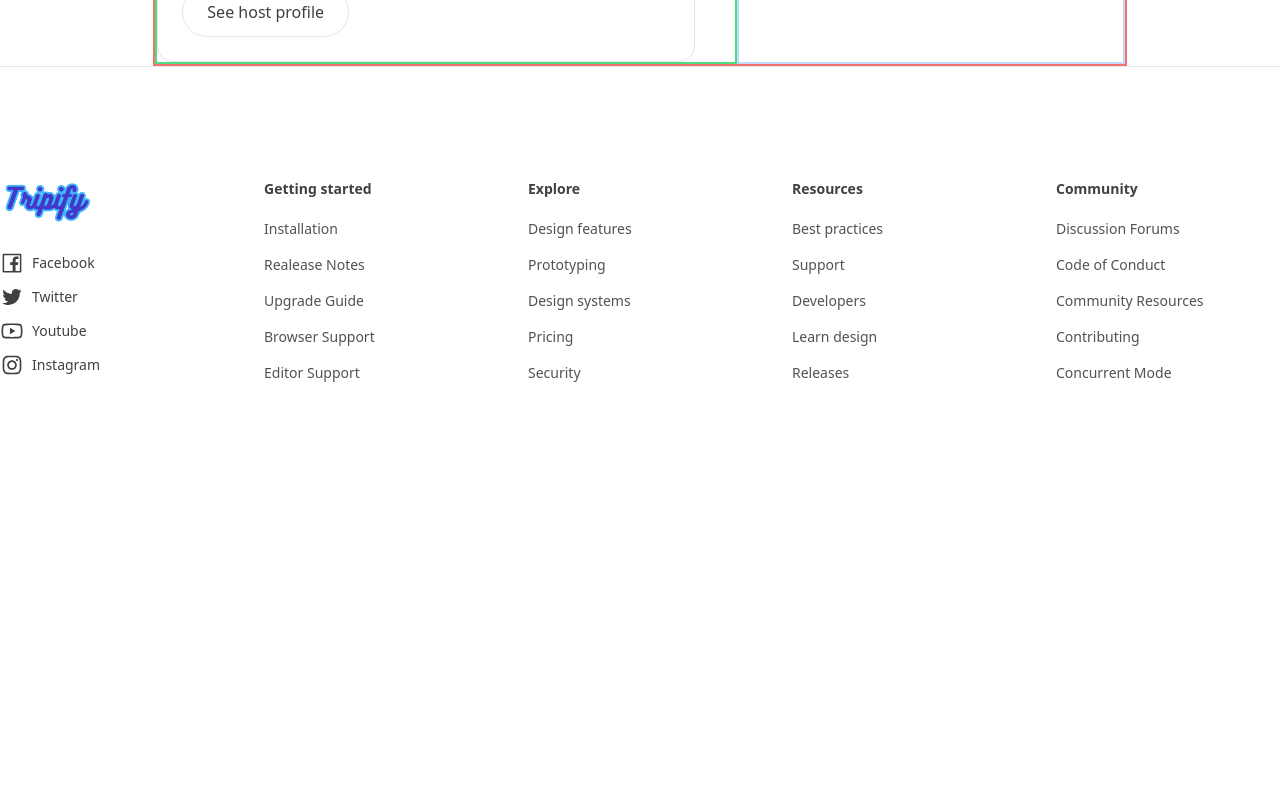
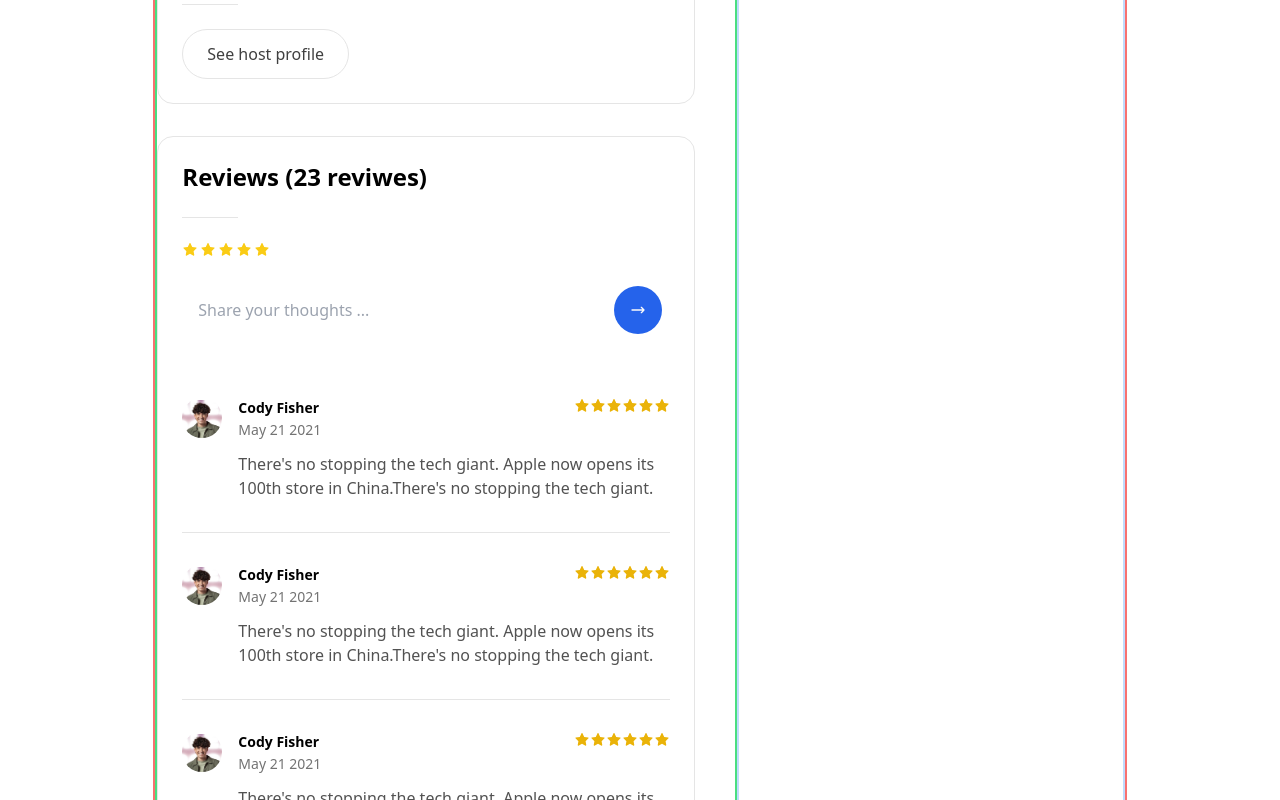
Before and after one commit to shabbirbd/Trip-finder, a React (Vite) app: page /listings in a window 1280 px wide. Shown: the part 2920-3720 px from the top of the page. Before the commit the page ends 3415 px from the top, so only its background shows below. Built offline with nearby package versions, Linux system fonts and the light colour scheme; the HTML template or start-up script is replaced by a standard one.

Commit message:
adding component

```diff
--- a/src/components/listingDetail/ListingDetail.jsx
+++ b/src/components/listingDetail/ListingDetail.jsx
@@ -5,6 +5,7 @@ import { SlCalender } from "react-icons/sl";
 import Amenities from './Amenities';
 import HostInfo from './HostInfo';
 import HouseCard from './HouseCard';
+import Reviews from './Reviews';
 import RoomRates from './RoomRates';
 import StayInfo from './StayInfo';
 
@@ -18,6 +19,7 @@ const ListingDetail = () => {
                 <Amenities/>
                 <RoomRates/>
                 <HostInfo/>
+                <Reviews/>
             </div>
 
 
--- /dev/null
+++ b/src/components/listingDetail/Reviews.jsx
@@ -0,0 +1,67 @@
+import React from 'react';
+import { AiFillStar } from 'react-icons/ai';
+import { HiOutlineArrowNarrowRight } from 'react-icons/hi';
+import { reviews1 } from '../../data/reviwes1';
+
+
+const Reviews = () => {
+    return (
+        <div className='listingDetailCard'>
+            <h2 className='text-2xl font-semibold'>Reviews {`(23 reviwes)`}</h2>
+
+            <div class="w-14 border-b border-neutral-200"></div>
+
+            <div className='space-y-5'>
+                <div className='flex items-center text-yellow-400 space-x-0.5'>
+                    <AiFillStar/>
+                    <AiFillStar/>
+                    <AiFillStar/>
+                    <AiFillStar/>
+                    <AiFillStar/>
+                </div>
+
+                <div className='relative'>
+                    <input type="text" class="block w-full border-neutral-200 focus:border-primary-300 focus:ring focus:ring-blue-200 focus:ring-opacity-50 bg-white rounded-3xl  h-16 px-4 py-3 " placeholder="Share your thoughts ..."/>
+                    <button class="flex items-center justify-center rounded-full !leading-none disabled:bg-opacity-70 bg-blue-600 hover:bg-blue-700 text-neutral-50 absolute right-2 top-1/2 transform -translate-y-1/2  w-12 h-12  focus:outline-none focus:ring-2 focus:ring-offset-2 focus:ring-blue-600">
+                        <HiOutlineArrowNarrowRight/>
+                    </button>
+                </div>
+            </div>
+
+            <div className='divide-y divide-neutral-200'>
+                {
+                    reviews1?.map((item, i)=>(
+                        <div className="flex space-x-4 py-8" key={i}>
+                            <div className='pt-0.5 flex-shrink-0 w-10 h-10 rounded-full overflow-hidden'>
+                                <img src={item.avater} alt="avater" className='object-cover w-full h-full'/>
+                            </div>
+
+
+                            <div className='flex-grow'>
+                                <div className='flex justify-between space-x-3'>
+                                    <div className='flex flex-col '>
+                                        <h3 className='text-sm font-semibold'>{item.reviwer}</h3>
+                                        <span class="text-sm text-neutral-500  mt-0.5">{item.date}</span>
+                                    </div>
+
+                                    <div className='flex text-yellow-500'>
+                                        <AiFillStar/>
+                                        <AiFillStar/>
+                                        <AiFillStar/>
+                                        <AiFillStar/>
+                                        <AiFillStar/>
+                                        <AiFillStar/>
+                                    </div>
+                                </div>
+
+                                <span class="block mt-3 text-neutral-600">{item.reviwe}</span>
+                            </div>
+                        </div>
+                    ))
+                }
+            </div>
+        </div>
+    );
+};
+
+export default Reviews;
--- a/src/components/listingDetail/RoomRates.jsx
+++ b/src/components/listingDetail/RoomRates.jsx
@@ -32,10 +32,10 @@ const RoomRates = () => {
 
             <div className="w-14 border-b border-neutral-200"></div>
 
-            <div className='text-sm sm:text-base text-neutral-600 -mb-4'>
+            <div className='text-sm sm:text-base text-neutral-600 -mb-4 space-y-2'>
                 {
                     pricing?.map((item, i)=>(
-                        <div className='p-4 flex items-center justify-between space-x-4 bg-neutral-100' key={i}>
+                        <div className='p-4 flex items-center justify-between space-x-4 bg-neutral-100 rounded-xl border border-neutral-200' key={i}>
                             <span>{item.title}</span>
                             <span>{item.price}</span>
                         </div>
--- /dev/null
+++ b/src/data/reviwes1.js
@@ -0,0 +1,36 @@
+import avater1 from "../assets/avater1.png";
+
+
+
+export const reviews1 =[
+    {
+        date: "May 21 2021",
+        reviwer: "Cody Fisher",
+        reviwe: "There's no stopping the tech giant. Apple now opens its 100th store in China.There's no stopping the tech giant.",
+        avater: avater1
+    },
+    {
+        date: "May 21 2021",
+        reviwer: "Cody Fisher",
+        reviwe: "There's no stopping the tech giant. Apple now opens its 100th store in China.There's no stopping the tech giant.",
+        avater: avater1
+    },
+    {
+        date: "May 21 2021",
+        reviwer: "Cody Fisher",
+        reviwe: "There's no stopping the tech giant. Apple now opens its 100th store in China.There's no stopping the tech giant.",
+        avater: avater1
+    },
+    {
+        date: "May 21 2021",
+        reviwer: "Cody Fisher",
+        reviwe: "There's no stopping the tech giant. Apple now opens its 100th store in China.There's no stopping the tech giant.",
+        avater: avater1
+    },
+    {
+        date: "May 21 2021",
+        reviwer: "Cody Fisher",
+        reviwe: "There's no stopping the tech giant. Apple now opens its 100th store in China.There's no stopping the tech giant.",
+        avater: avater1
+    },
+]
```
